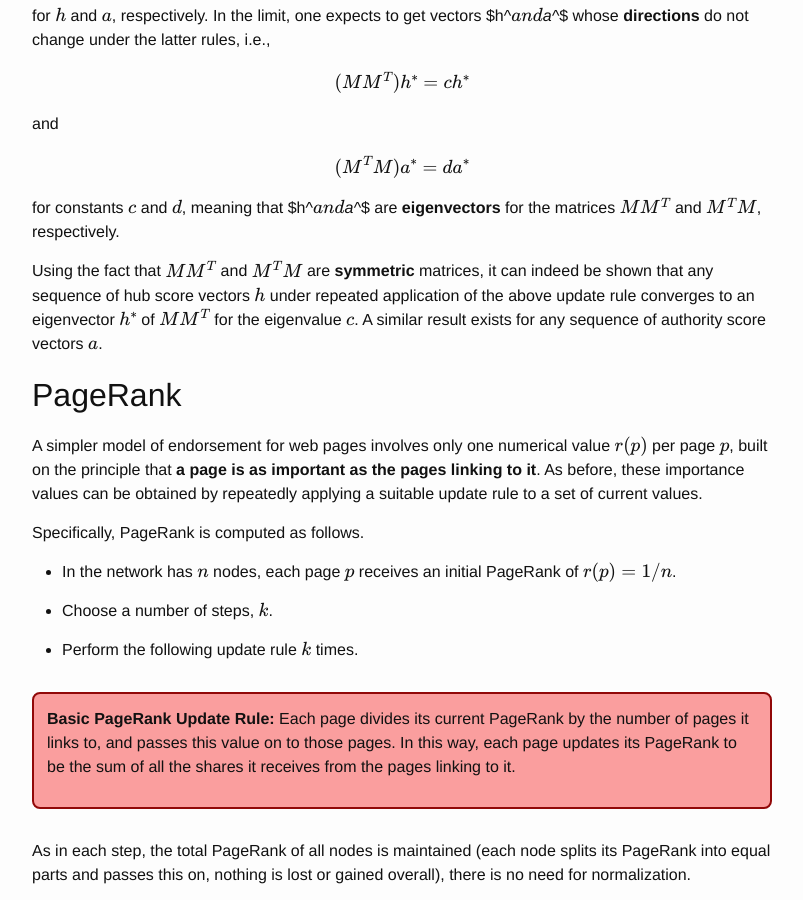
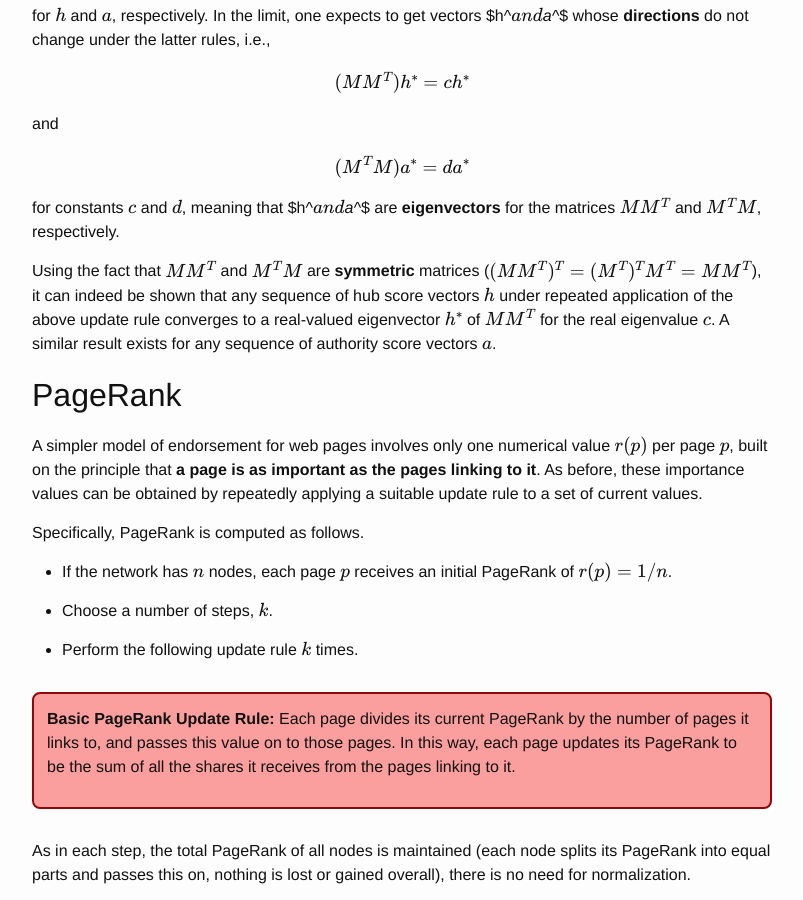
Before and after one commit to starktech23/cs4423.github.io, a Jekyll site: the page built from _posts/2016-04-07-note22.md, in a window 1280 px wide and 900 px high, scrolled down 3193 px. Shown: the whole window, without its empty margins (238-1041 px from the left). Built offline with Jekyll 4.4.1, drawn with Linux system fonts in a browser that asks for light colours; formulas are drawn with MathJax 3; a script that is not in the unit is left out; comment, search, counter and statistics services are not loaded.

Commit message:
corrections

```diff
--- a/_posts/2016-04-07-note22.md
+++ b/_posts/2016-04-07-note22.md
@@ -141,10 +141,11 @@ for constants $c$ and $d$, meaning that $h^*$ and $a^*$
 are **eigenvectors** for the matrices $M M^T$ and $M^T M$,
 respectively.
 
-Using the fact that $M M^T$ and $M^T M$ are **symmetric** matrices,
+Using the fact that $M M^T$ and $M^T M$ are **symmetric** matrices
+($(M M^T)^T = (M^T)^T M^T = M M^T$),
 it can indeed be shown that any sequence of hub score vectors
 $h$ under repeated application of the above update rule
-converges to an eigenvector $h^*$ of $M M^T$ for the eigenvalue $c$.
+converges to a real-valued eigenvector $h^*$ of $M M^T$ for the real eigenvalue $c$.
 A similar result exists for any sequence of authority score vectors $a$.
 
 ## PageRank
@@ -157,7 +158,7 @@ repeatedly applying a suitable update rule to a set of current values.
 
 Specifically, PageRank is computed as follows.
 
-* In the network has $n$ nodes, each page $p$ receives an initial PageRank
+* If the network has $n$ nodes, each page $p$ receives an initial PageRank
 of $r(p) = 1/n$.
 
 * Choose a number of steps, $k$.
```
